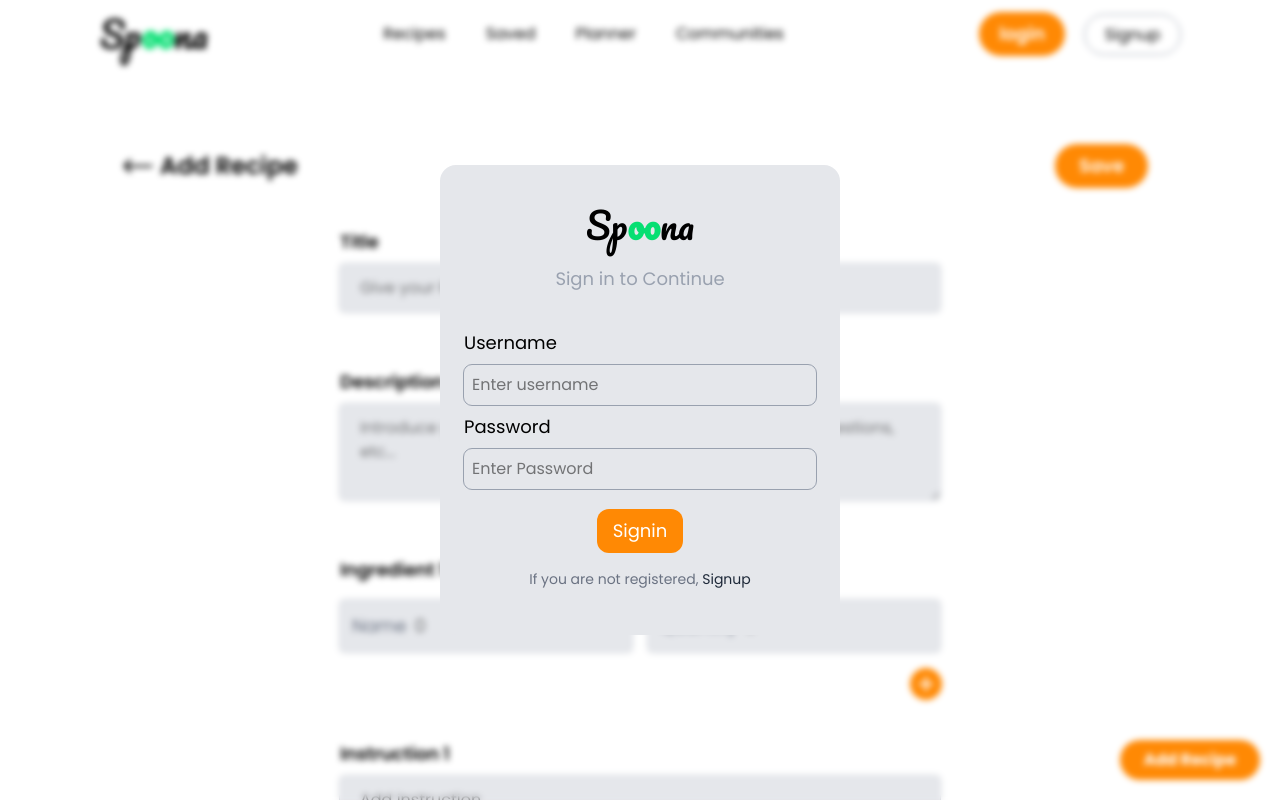
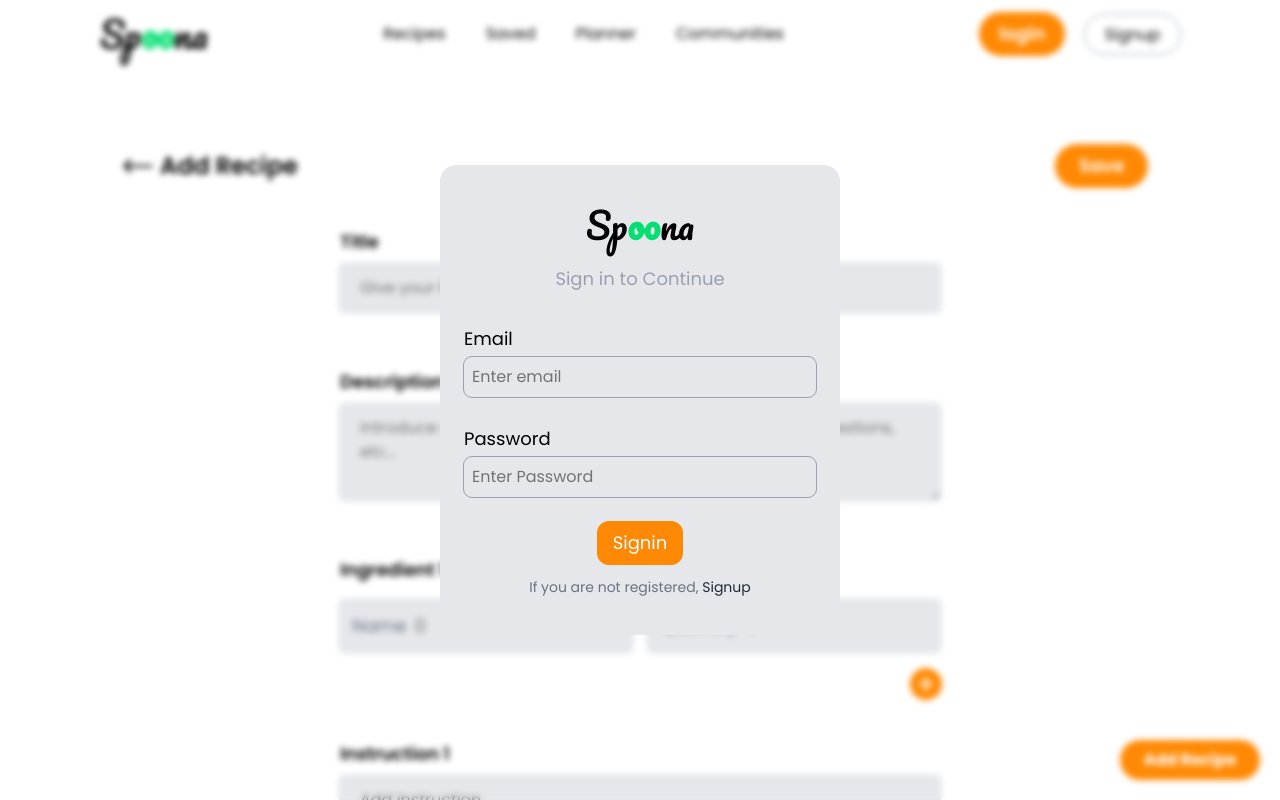
Before and after one commit to ramji023/Spoona, a React (Vite) app in the folder apps/web/: page /add-recipe in a window 1280 px wide. Both pictures are taken after a click on the button "login". Shown: the top 800 px of the page. Built offline with nearby package versions, Linux system fonts and the light colour scheme.

Commit message:
integrate react hook form in signup and signin component

```diff
--- a/apps/web/src/pages/auth/Signin.tsx
+++ b/apps/web/src/pages/auth/Signin.tsx
@@ -1,5 +1,5 @@
 import Logo from "@repo/ui/components/Logo";
-
+import { useForm } from "react-hook-form";
 export default function Signin({
   open,
   signup,
@@ -9,40 +9,81 @@ export default function Signin({
   signup: React.Dispatch<React.SetStateAction<boolean>>;
   signin: React.Dispatch<React.SetStateAction<boolean>>;
 }) {
-  if (!open) return;
+  if (!open) return null;
+  const {
+    register,
+    handleSubmit,
+    formState: { errors },
+  } = useForm();
+  const onSubmit = (data: any) => {
+    console.log(data);
+  };
   if (open) {
     return (
       <div className="fixed top-0 left-0 w-full h-full backdrop-blur-[3px] z-50 flex justify-center items-center">
-        <div className="w-[400px] h-[470px] bg-gray-200 rounded-2xl  p-6 flex flex-col gap-4  ">
+        <div className="w-[400px] h-[470px] bg-gray-200 rounded-2xl  p-6 flex flex-col gap-3  ">
           <div className=" flex flex-col gap-5 items-center justify-center p-4">
             <div className="">
               <Logo />
             </div>
             <h1 className=" text-lg text-gray-400">Sign in to Continue</h1>
           </div>
+          <form onSubmit={handleSubmit(onSubmit)}>
             <div className="">
-            <div className="flex flex-col gap-2 py-1">
-              <label className="text-lg">Username</label>
+              <div className="flex flex-col gap-1 py-1">
+                <label className="text-lg">Email</label>
                 <input
                   type="text"
-                placeholder="Enter username"
+                  placeholder="Enter email"
+                  {...register("email", {
+                    required: { value: true, message: "Email is required" },
+                    maxLength: {
+                      value: 20,
+                      message: "Email should be less than 20 characters",
+                    },
+                    minLength: {
+                      value: 5,
+                      message: "Email should be more than 5 characters",
+                    },
+                  })}
                   className="p-2 rounded-lg outline-1 outline-gray-400 focus:outline-orange-400"
                 />
+                <span className="text-red-500 text-xs min-h-[16px] flex flex-row-reverse">
+                  {(errors.email?.message as string) ?? ""}
+                </span>
               </div>
-            <div className="flex flex-col gap-2 py-1 ">
+              <div className="flex flex-col gap-1 py-1 ">
                 <label className="text-lg">Password</label>
                 <input
                   type="text"
                   placeholder="Enter Password"
+                  {...register("password", {
+                    required: { value: true, message: "Password is required" },
+                    maxLength: {
+                      value: 20,
+                      message: "Password should be less than 12 characters",
+                    },
+                    minLength: {
+                      value: 5,
+                      message: "Password should be more than 5 characters",
+                    },
+                  })}
                   className="p-2 rounded-lg outline-1 outline-gray-400 focus:outline-orange-400"
                 />
+                <span className="text-red-500 text-xs min-h-[16px] flex flex-row-reverse">
+                  {(errors.password?.message as string) ?? ""}
+                </span>
               </div>
             </div>
             <div className="flex justify-center items-center">
-            <button className="px-4 py-2 text-white bg-orange-400 rounded-xl cursor-pointer text-lg hover:font-semibold">
+              <button
+                type="submit"
+                className="px-4 py-2 text-white bg-orange-400 rounded-xl cursor-pointer text-lg hover:font-semibold"
+              >
                 Signin
               </button>
             </div>
+          </form>
           <div className="">
             <p className="text-sm text-gray-500 text-center">
               If you are not registered,{" "}
--- a/apps/web/src/pages/auth/Signup.tsx
+++ b/apps/web/src/pages/auth/Signup.tsx
@@ -1,5 +1,5 @@
 import Logo from "@repo/ui/components/Logo";
-
+import { useForm } from "react-hook-form";
 export default function Signup({
   open,
   signin,
@@ -10,39 +10,80 @@ export default function Signup({
   signup: React.Dispatch<React.SetStateAction<boolean>>;
 }) {
   if (!open) return;
+  const {
+    register,
+    handleSubmit,
+    formState: { errors },
+  } = useForm();
+  const onSubmit = (data: any) => {
+    console.log(data);
+  };
   if (open) {
     return (
       <div className="fixed top-0 left-0 w-full h-full backdrop-blur-[3px] z-50 flex justify-center items-center">
-        <div className="w-[400px] h-[470px] bg-gray-200 rounded-2xl  p-6 flex flex-col gap-4  ">
+        <div className="w-[400px] h-[470px] bg-gray-200 rounded-2xl  p-6 flex flex-col gap-3  ">
           <div className=" flex flex-col gap-5 items-center justify-center p-4">
             <div className="">
               <Logo />
             </div>
             <h1 className=" text-lg text-gray-400">create your account</h1>
           </div>
+          <form onSubmit={handleSubmit(onSubmit)}>
             <div className="">
-            <div className="flex flex-col gap-2 py-1">
-              <label className="text-lg">Username</label>
+              <div className="flex flex-col gap-1 py-1">
+                <label className="text-lg">Email</label>
                 <input
                   type="text"
-                placeholder="Enter username"
+                  placeholder="Enter email"
+                  {...register("email", {
+                    required: { value: true, message: "Email is required" },
+                    maxLength: {
+                      value: 20,
+                      message: "Email should be less than 20 characters",
+                    },
+                    minLength: {
+                      value: 5,
+                      message: "Email should be more than 5 characters",
+                    },
+                  })}
                   className="p-2 rounded-lg outline-1 outline-gray-400 focus:outline-orange-400"
                 />
+                <span className="text-red-500 text-xs min-h-[16px] flex flex-row-reverse">
+                  {(errors.email?.message as string) ?? ""}
+                </span>
               </div>
-            <div className="flex flex-col gap-2 py-1 ">
+              <div className="flex flex-col gap-1 py-1 ">
                 <label className="text-lg">Password</label>
                 <input
                   type="text"
                   placeholder="Enter Strong Password"
+                  {...register("password", {
+                    required: { value: true, message: "Password is required" },
+                    maxLength: {
+                      value: 20,
+                      message: "Password should be less than 12 characters",
+                    },
+                    minLength: {
+                      value: 5,
+                      message: "Password should be more than 5 characters",
+                    },
+                  })}
                   className="p-2 rounded-lg outline-1 outline-gray-400 focus:outline-orange-400"
                 />
+                <span className="text-red-500 text-xs min-h-[16px] flex flex-row-reverse">
+                  {(errors.password?.message as string) ?? ""}
+                </span>
               </div>
             </div>
             <div className="flex justify-center items-center">
-            <button className="px-4 py-2 text-white bg-orange-400 rounded-xl cursor-pointer text-lg hover:font-semibold">
+              <button
+                type="submit"
+                className="px-4 py-2 text-white bg-orange-400 rounded-xl cursor-pointer text-lg hover:font-semibold"
+              >
                 Signup
               </button>
             </div>
+          </form>
           <div className="">
             <p className="text-sm text-gray-500 text-center">
               If you have already registered,{" "}
--- a/apps/web/src/pages/recipePage/AddRecipe.tsx
+++ b/apps/web/src/pages/recipePage/AddRecipe.tsx
@@ -147,6 +147,7 @@ const AddRecipe = () => {
             </div>
             {instructionFields.map((field, index) => (
               <InputBox
+                key={field.id}
                 index={index}
                 text={`Instruction ${index + 1}`}
                 boxSize="w-[600px]"
```
Lines whose indentation alone changed are shown as unchanged.
